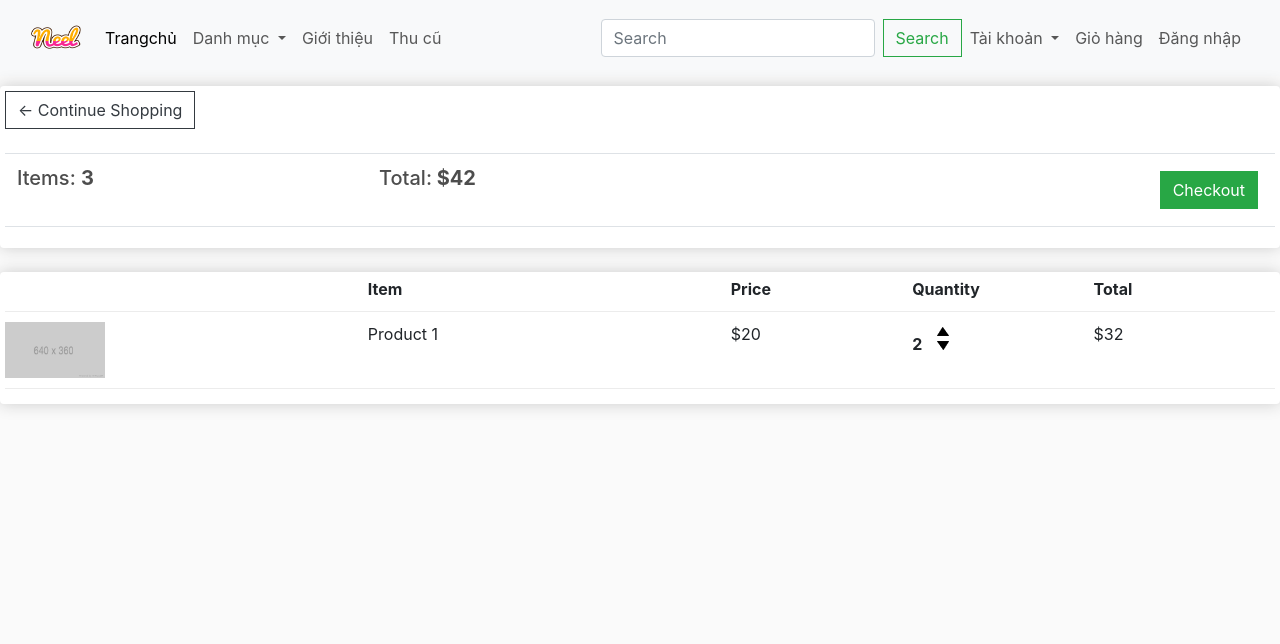
After one commit to Anh-Us/webbanhang, a Django app: page /cart/ in a window 1280 px wide. The commit adds this page. Shown: the top 644 px of the page. Run offline with Django 5.2, Linux system fonts and the light colour scheme; lists and menus that the app fills with data are empty; some libraries are stand-ins or nearby versions.

Commit message:
code_new

```diff
--- a/app/templates/app/base.html
+++ b/app/templates/app/base.html
@@ -89,7 +89,7 @@
                   </ul>
                 </li>
                 <li class="nav-item">
-                  <a class="nav-link" href="#">Giỏ hàng</a>
+                  <a class="nav-link" href="{% url 'cart' %}">Giỏ hàng</a>
                 </li>
                 <li class="nav-item">
                   <a class="nav-link" href="#">Đăng nhập</a>
@@ -99,8 +99,10 @@
           </nav>
         <script src="" async defer></script>
         <!-- main body-->
-         {% block banner_slider %}{% endblock banner_slider %}
-       {% block main-content %}{% endblock main-content %}
+        {% block banner_slider %} {% endblock banner_slider %}
+        {% block main-content %} {% endblock main-content %}
+        {% block cart_content %} {% endblock cart_content %}
+        {% block content_checkout %} {% endblock content_checkout %}
        <!--footer-->
        <footer class="container--fluid bg-success text-center fixed-bottom p-2 mt-5">
         dinhh ban quyen
--- /dev/null
+++ b/app/templates/app/cart.html
@@ -0,0 +1,52 @@
+{% extends 'app/base.html' %}
+{% load static %}
+{% block cart_content %}
+<div class="row">
+	<div class="col-lg-12">
+		<div class="box-element">
+
+			<a  class="btn btn-outline-dark" href="{% url 'home' %}">&#x2190; Continue Shopping</a>
+
+			<br>
+			<br>
+			<table class="table">
+				<tr>
+					<th><h5>Items: <strong>3</strong></h5></th>
+					<th><h5>Total:<strong> $42</strong></h5></th>
+					<th>
+						<a  style="float:right; margin:5px;" class="btn btn-success" href="{% url 'checkout' %}">Checkout</a>
+					</th>
+				</tr>
+			</table>
+
+		</div>
+
+		<br>
+		<div class="box-element">
+			<div class="cart-row">
+				<div style="flex:2"></div>
+				<div style="flex:2"><strong>Item</strong></div>
+				<div style="flex:1"><strong>Price</strong></div>
+				<div style="flex:1"><strong>Quantity</strong></div>
+				<div style="flex:1"><strong>Total</strong></div>
+			</div>
+
+			<div class="cart-row">
+				<div style="flex:2"><img class="row-image" src="{% static 'app/images/placeholder.png' %}"></div>
+				<div style="flex:2"><p>Product 1</p></div>
+				<div style="flex:1"><p>$20</p></div>
+				<div style="flex:1">
+					<p class="quantity">2</p>
+					<div class="quantity">
+						<img class="chg-quantity" src="{% static  'app/images/arrow-up.png' %}">
+
+						<img class="chg-quantity" src="{% static  'app/images/arrow-down.png' %}">
+					</div>
+				</div>
+				<div style="flex:1"><p>$32</p></div>
+			</div>
+
+		</div>
+	</div>
+</div>
+{% endblock cart_content %}
--- a/app/urls.py
+++ b/app/urls.py
@@ -3,5 +3,7 @@ from django.urls import path
 from . import views
 
 urlpatterns = [
-    path('', views.home),
+    path('', views.home, name="home"),
+    path('cart/', views.cart, name="cart"),
+    path('checkout/', views.checkout, name="checkout"),
 ]
--- a/app/views.py
+++ b/app/views.py
@@ -3,4 +3,11 @@ from django.http import HttpResponse
 
 # Create your views here.
 def home(request):
-    return render(request,'app/home.html')
+    context= {}
+    return render(request,'app/home.html',context)
+def cart(request):
+    context= {}
+    return render(request,'app/cart.html',context)
+def checkout(request):
+    context= {}
+    return render(request,'app/checkout.html',context)
```
Also changed, not shown: app/templates/app/checkout.html (added, +67 -0 lines), app/static/app/images/arrow-down.png (added), app/static/app/images/arrow-up.png (added), app/static/app/images/placeholder.png (added).
